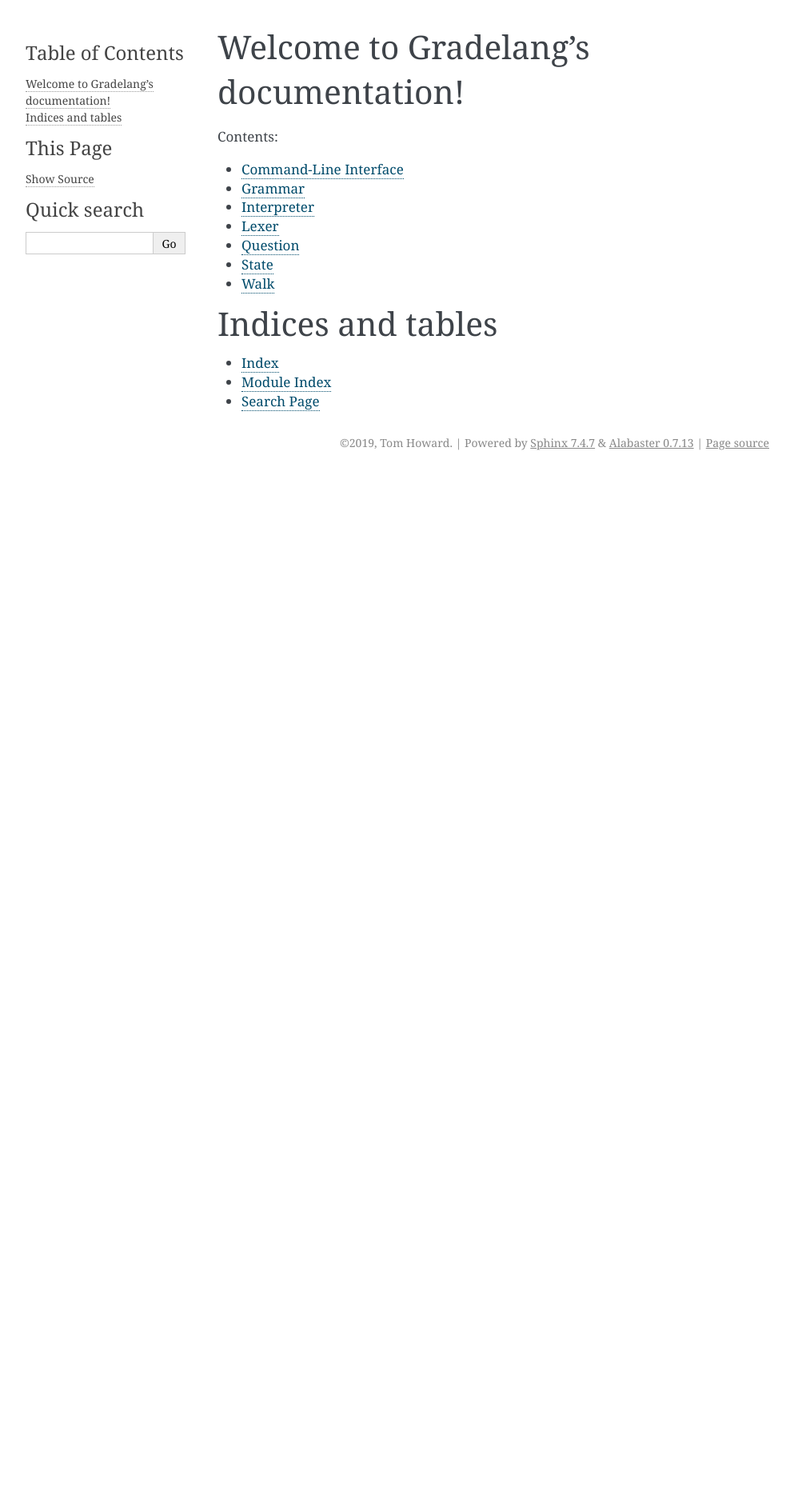
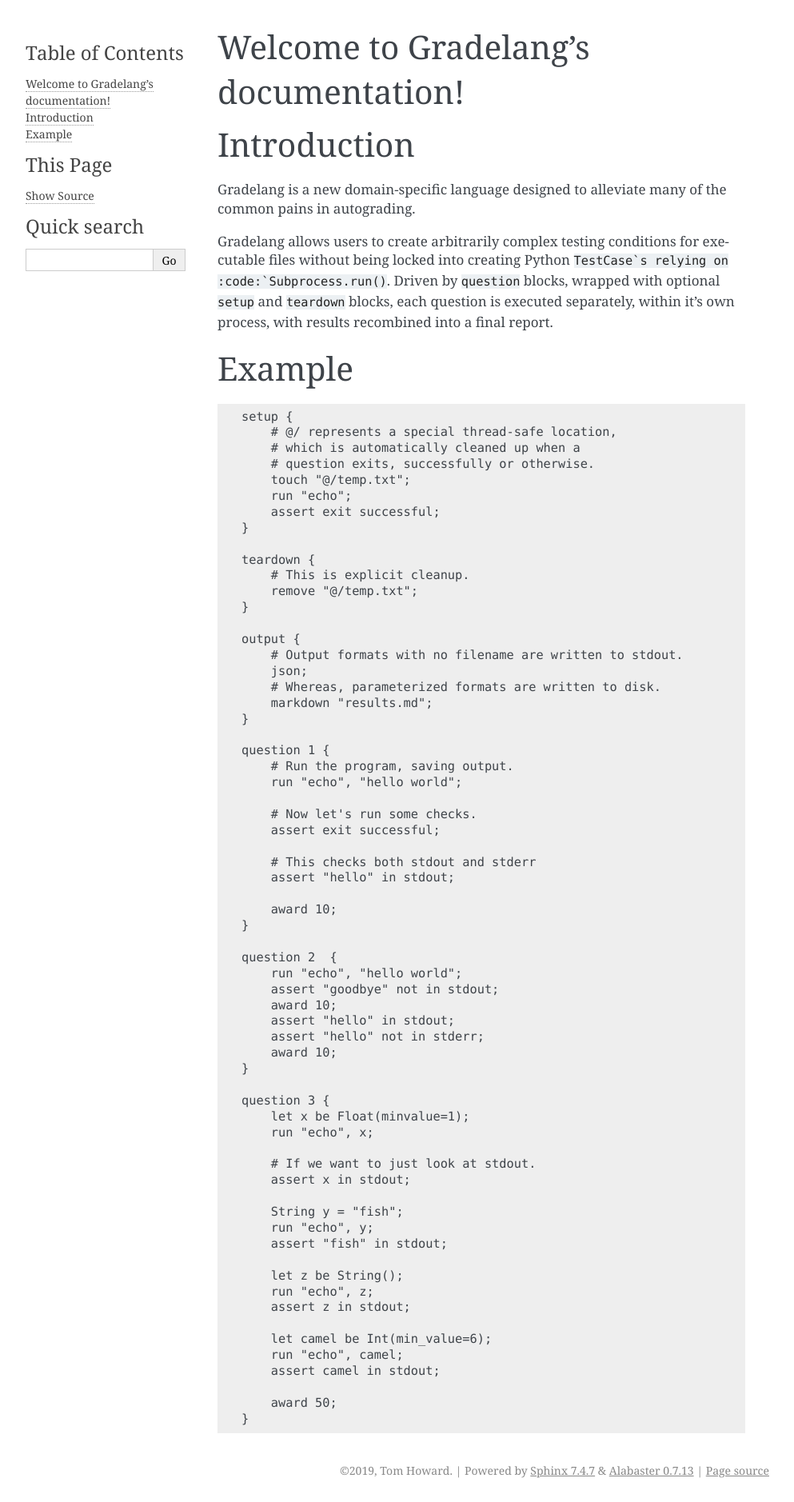
Before and after one commit to thoward27/gradelang, a Sphinx documentation site: the page built from docs/source/index.rst, in a window 1280 px wide. Shown: the whole page at 80% size, without its empty margins (148-1141 px from the left). Built offline with Sphinx 7.4.7, drawn with Linux system fonts in a browser that asks for light colours; before the commit the page ends 900 px from its top, so only the background shows below that.

```diff
--- a/docs/source/index.rst
+++ b/docs/source/index.rst
@@ -5,13 +5,86 @@ Welcome to Gradelang's documentation!
     :maxdepth: 2
     :caption: Contents:
     :glob:
+    :hidden:
 
     pages/*
 
+Introduction
+========================
 
-Indices and tables
-==================
+Gradelang is a new domain-specific language designed to alleviate many of the common pains in autograding.
 
-* :ref:`genindex`
-* :ref:`modindex`
-* :ref:`search`
+Gradelang allows users to create arbitrarily complex testing conditions for executable files without being locked into
+creating Python :code:`TestCase`s relying on :code:`Subprocess.run()`.
+Driven by :code:`question` blocks, wrapped with optional :code:`setup` and :code:`teardown` blocks, each question
+is executed separately, within it's own process, with results recombined into a final report.
+
+Example
+=======================
+
+.. code-block:: none
+
+    setup {
+        # @/ represents a special thread-safe location,
+        # which is automatically cleaned up when a
+        # question exits, successfully or otherwise.
+        touch "@/temp.txt";
+        run "echo";
+        assert exit successful;
+    }
+
+    teardown {
+        # This is explicit cleanup.
+        remove "@/temp.txt";
+    }
+
+    output {
+        # Output formats with no filename are written to stdout.
+        json;
+        # Whereas, parameterized formats are written to disk.
+        markdown "results.md";
+    }
+
+    question 1 {
+        # Run the program, saving output.
+        run "echo", "hello world";
+
+        # Now let's run some checks.
+        assert exit successful;
+
+        # This checks both stdout and stderr
+        assert "hello" in stdout;
+
+        award 10;
+    }
+
+    question 2  {
+        run "echo", "hello world";
+        assert "goodbye" not in stdout;
+        award 10;
+        assert "hello" in stdout;
+        assert "hello" not in stderr;
+        award 10;
+    }
+
+    question 3 {
+        let x be Float(minvalue=1);
+        run "echo", x;
+
+        # If we want to just look at stdout.
+        assert x in stdout;
+
+        String y = "fish";
+        run "echo", y;
+        assert "fish" in stdout;
+
+        let z be String();
+        run "echo", z;
+        assert z in stdout;
+
+        let camel be Int(min_value=6);
+        run "echo", camel;
+        assert camel in stdout;
+
+        award 50;
+    }
--- a/docs/source/pages/lexer.rst
+++ b/docs/source/pages/lexer.rst
@@ -3,4 +3,3 @@ Lexer
 ===============
 
 .. automodule:: gradelang.lexer
-    :members:
```
Also changed, not shown: requirements.txt (+49 -1 lines), FinalReport.ipynb (deleted), 3 other files.
